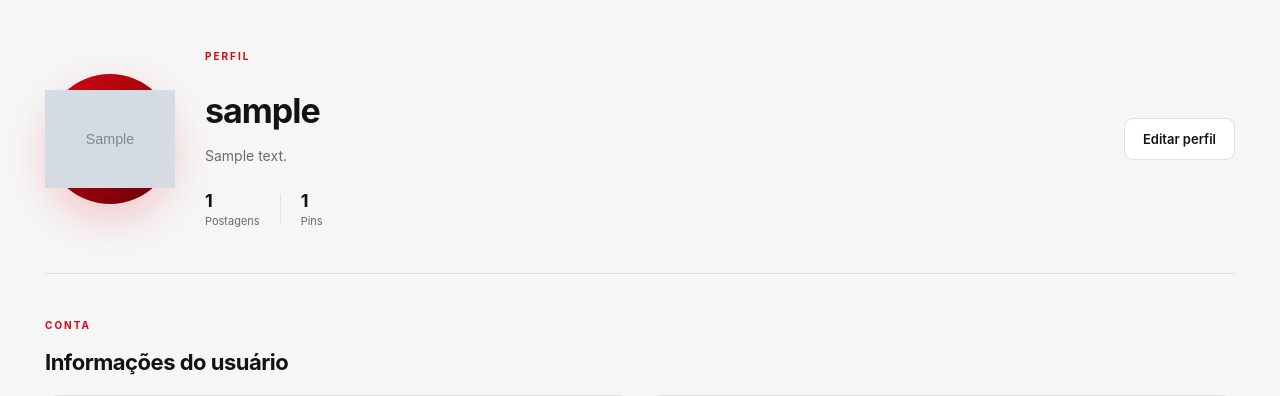
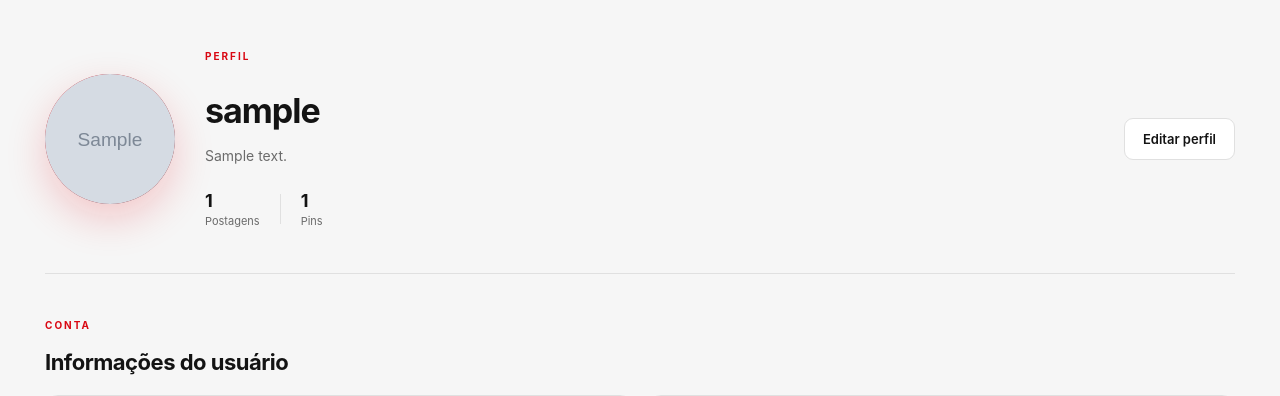
Before and after one commit to Thiagosilva021/SnapBoard, a Flask app: page /perfil/1 in a window 1280 px wide. Shown: the part 72-468 px from the top of the page. Run offline with Flask 3, Linux system fonts and the light colour scheme; a user stored in the database is signed in; tables that the repository leaves empty hold one stand-in row (values such as "Sample post"); grey boxes marked "Sample" are stand-in pictures; some libraries are stand-ins or nearby versions.

Commit message:
Add files via upload

```diff
--- a/snapboard/static/css/perfil.css
+++ b/snapboard/static/css/perfil.css
@@ -60,6 +60,8 @@
     place-items: center;
 
     border-radius: 50%;
+
+    overflow: hidden;
 
     background:
         linear-gradient(
@@ -1174,3 +1176,8 @@ body.modal-open {
     }
 
 }
+.profile-avatar-large img {
+    width: 100%;
+    height: 100%;
+    object-fit: cover;
+}
```
Also changed, not shown: snapboard/static/css/feed.css (+10 -0 lines).
